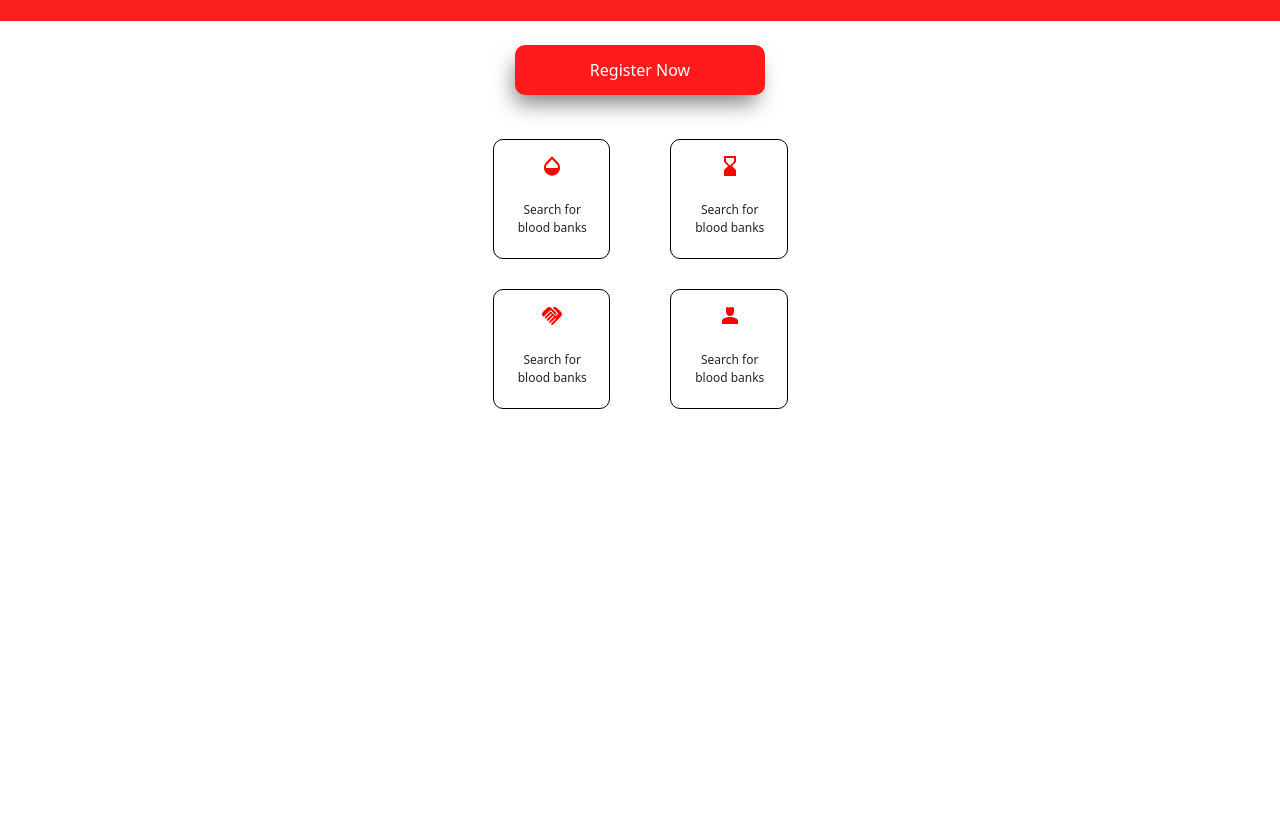
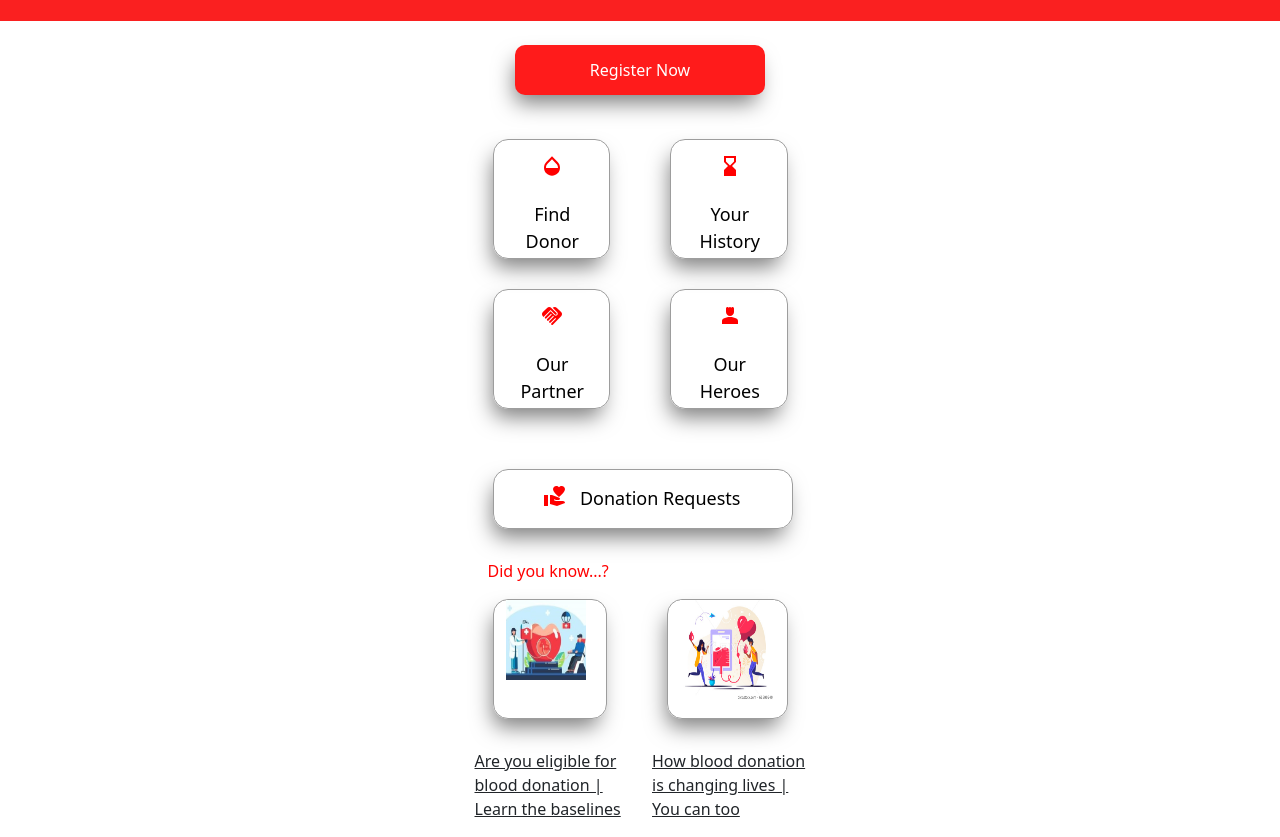
Before and after one commit to Eddie2111/BloodLagbe-Frontend, a React app: page /home in a window 1280 px wide. Shown: the part 91-928 px from the top of the page. Before the commit the page ends 800 px from the top, so only its background shows below. Built offline with nearby package versions, Linux system fonts and the light colour scheme.

Commit message:
Push [1.0.0] [Complete]

```diff
--- a/package.json
+++ b/package.json
@@ -18,6 +18,7 @@
     "react": "^18.2.0",
     "react-bootstrap": "^2.6.0",
     "react-dom": "^18.2.0",
+    "react-helmet": "^6.1.0",
     "react-router-dom": "^6.4.4",
     "react-scripts": "5.0.1",
     "styled-components": "^5.3.6",
--- a/src/index.js
+++ b/src/index.js
@@ -5,6 +5,7 @@ import App from './pages/App';
 import Home from './pages/Home';
 import Register from './pages/Register';
 import UnderConstruction from './pages/UnderConstruction';
+import SEO from './pages/components/SEO';
 import 'bootstrap/dist/css/bootstrap.min.css';
 import {BrowserRouter, Routes, Route} from 'react-router-dom';
 import reportWebVitals from './reportWebVitals';
@@ -12,6 +13,7 @@ import reportWebVitals from './reportWebVitals';
 const root = ReactDOM.createRoot(document.getElementById('root'));
 root.render(
   <React.StrictMode>
+    <SEO/>
     <BrowserRouter>
     <Routes>
     <Route path="/" element={<App />} />
--- a/src/pages/Home.js
+++ b/src/pages/Home.js
@@ -1,12 +1,23 @@
+import { useNavigate } from 'react-router-dom';
+import { motion } from 'framer-motion';
+
+import image1 from '../statics/image1.jpg';
+import image2 from '../statics/image2.jpg';
 import OpacityIcon from '@mui/icons-material/Opacity';
 import HourglassBottomIcon from '@mui/icons-material/HourglassBottom';
 import HandshakeIcon from '@mui/icons-material/Handshake';
 import Person4Icon from '@mui/icons-material/Person4';
 import NavbarWithSidebar from "./components/NavbarWithSidebar";
+import VolunteerActivismIcon from '@mui/icons-material/VolunteerActivism';
 const Home = ()=>{
+    const navigate = useNavigate();
     return (
         <div>
             <NavbarWithSidebar/>
+            <motion.div
+                initial={{opacity: 0}}
+                animate={{opacity: 1}}
+                transition={{ duration: 1.5 }}>
             <div className="DashboardContainer">
                 <br/>
                 <center>
@@ -14,46 +25,100 @@ const Home = ()=>{
                 </center>
                 <br/>
 
-            <div class="container">
-                <div class="row">
-                    <div class="col bordering">
+            <div className="container">
+
+                <div className="row">
+
+                    <div className="col bordering">
+                        <a href="/error" className="linkers">
                     <ul>
                         <div className="buttonTexts">
                             <p className="buttonIcons"> <OpacityIcon/></p>
-                            <li>Search for blood banks</li>
+                            <li className="dashButtonText">Find Donor</li>
                         </div>
                     </ul>
+                        </a>
                     </div>
-                    <div class="col bordering">
+
+
+                    <div className="col bordering">
+                        <a href="/error" className="linkers">
                     <ul>
                         <div className="buttonTexts">
                             <p className="buttonIcons"> <HourglassBottomIcon/></p>
-                            <li>Search for blood banks</li>
+                            <li className="dashButtonText">Your History</li>
                         </div>
                     </ul>
+                        </a>
                     </div>
+
                 </div>
-                <div class="row">
-                    <div class="col bordering">
+                <div className="row">
+
+                    <div className="col bordering">
+                        <a href="/error" className="linkers">
                     <ul>
                         <div className="buttonTexts">
                             <p className="buttonIcons"> <HandshakeIcon/></p>
-                            <li>Search for blood banks</li>
+                            <li className="dashButtonText">Our Partner</li>
                         </div>
                     </ul>
+                    </a>
                     </div>
-                    <div class="col bordering">
+
+
+                    <div className="col bordering">
+                        <a href="/error" className="linkers">
                     <ul>
                         <div className="buttonTexts">
                             <p className="buttonIcons"> <Person4Icon/></p>
-                            <li>Search for blood banks</li>
+                            <li className="dashButtonText">Our Heroes</li>
                         </div>
                     </ul>
+                        </a>
                     </div>
-                </div>
+
                 </div>
 
             </div>
+                <a className="linkers" href="/error">
+            <div className="donationBordering">
+            &nbsp;&nbsp;&nbsp;&nbsp;&nbsp;&nbsp;&nbsp;&nbsp;&nbsp;
+            &nbsp;&nbsp;
+
+                    <font className="buttonIcons"> <VolunteerActivismIcon/></font>
+                    &nbsp;&nbsp;&nbsp;
+                    <p className="centering dashButtonText"> Donation Requests</p>
+
+            </div>
+            </a>
+            </div>
+
+            <div className="DashboardContainer">
+            <p className = "facts">&nbsp;&nbsp;&nbsp;&nbsp;&nbsp; Did you know...?</p>
+                <div className="container">
+                    <div className="row">
+                        <div className="col bordering1">
+                            <img src={image1} alt="Blood Donation Facts" height="80px" width="80px"/>
+                        </div>
+
+                        <div className="col bordering1">
+                        <img src={image2} alt="Blood Donation Facts" height="100px" width="95px"/>
+                        </div>
+                    </div>
+                    <div className="row">
+                        <div className="col ">
+                            <p className="factLink"> Are you eligible for blood donation | Learn the baselines</p>
+                        </div>
+
+                        <div className="col">
+                        <p className="factLink">How blood donation is changing lives | You can too</p>
+                        </div>
+                    </div>
+
+                </div>
+            </div>
+            </motion.div>
         </div>
     )
 }
--- a/src/pages/Register.js
+++ b/src/pages/Register.js
@@ -1,13 +1,17 @@
 import React from "react";
+import { useNavigate } from "react-router-dom";
 import AccountCircleIcon from '@mui/icons-material/AccountCircle';
 import LocalPhoneIcon from '@mui/icons-material/LocalPhone';
 import BloodtypeIcon from '@mui/icons-material/Bloodtype';
 import NavbarWithSidebar from "./components/NavbarWithSidebar";
+import {motion} from "framer-motion";
 import axios from "axios";
-import { useState,useEffect } from "react";
+import { useState } from "react";
+import backend from "./components/backend";
 
 const Register = ()=>{
     const [msg,setMsg] = useState("");
+    const navigate = useNavigate();
     const options = [
         {
           label: "A+",
@@ -40,19 +44,35 @@ const Register = ()=>{
       ];
     const onSubmit = (e) => {
         e.preventDefault();
+        axios.post(backend+"testSignup",{
+            name: e.target.name.value,
+            phoneNumber: e.target.phoneNumber.value,
+            bloodGroup: e.target.bloodGroup.value,
+    },{ withCredentials: true }).then((res)=>{
+        console.log(res.data);
+    })
+    .catch((err)=>{
+        console.log(err);
+    })
+
         setMsg("Thanks for registering");
-        setInterval(() => {setMsg("");}, 4000)
+        setInterval(() => {setMsg("");navigate("/home");}, 4000)
     }
 
     return (
         <>
         <NavbarWithSidebar/>
+        <motion.div
+                initial={{ y:300 ,opacity: 0 }}
+                animate={{ y:0, opacity: 1 }}
+                transition={{ duration: 1 }}>
         <div className="DashboardContainer">
             <center><h3>Register Now</h3></center>
+            <br/><br/>
         <form onSubmit={onSubmit}>
             <div className="form-group">
             <span><AccountCircleIcon/></span>
-                <input className="form-field" type="text" name="email" placeholder="example@email.com"/>
+                <input className="form-field" type="text" name="name" placeholder="John Doe"/>
             </div>
             <br/>
             <div className="form-group">
@@ -67,16 +87,15 @@ const Register = ()=>{
                 <option value={option.value}>{option.label}</option>))}
             </select>
             </div>
-            <br/>
+            <br/><br/>
             <center>
                 <button className="button" type="submit">Register</button>
             </center>
             </form>
-
             <center><p>&nbsp; {msg} &nbsp;</p></center>
         </div>
 
-
+                    </motion.div>
         </>
     )
 }
--- a/src/pages/components/NavbarWithSidebar.js
+++ b/src/pages/components/NavbarWithSidebar.js
@@ -1,15 +1,9 @@
-import React,{ useState, useEffect } from "react";
 import logo from '../../logoWhite.svg';
 import WidgetsIcon from '@mui/icons-material/Widgets';
-import { useNavigate } from 'react-router-dom';
+
 function NavbarWithSidebar() {
-    const [sidebar, setSidebar] = useState(false);
 
-    const showSidebar = () => setSidebar(!sidebar);
-    function Proceed(){
-        const navigate = useNavigate();
-        navigate('/home');
-    }
+
     return (
         <>
         <div className="navbar">
--- /dev/null
+++ b/src/pages/components/SEO.js
@@ -0,0 +1,14 @@
+import { Helmet } from "react-helmet"
+
+const SEO = () => {
+    return (
+
+        <Helmet title="Blood Lagbe" htmlAttributes={{ lang: "en" }}>
+            <meta name="description" content="Blood Lagbe v1.1" />
+            <meta property="og:type" content="volunteering,medical" />
+            <meta property="og:title" content="Blood Lagbe" />
+            <meta property="og:description" content="A new platform for blood donation" />
+        </Helmet>
+    )
+            }
+export default SEO;
--- /dev/null
+++ b/src/pages/components/backend.js
@@ -0,0 +1,2 @@
+const backend = "https://blood-lagbe-001.onrender.com/"
+export default backend;
--- a/src/pages/styles/app.css
+++ b/src/pages/styles/app.css
@@ -123,11 +123,43 @@
     transition: 0.3s ease-in-out;
 }
 .bordering{
-    border:1px solid black;
+    border:1px solid rgb(157, 157, 157);
     height:120px;
-    border-radius: 10px;
+    border-radius: 15px;
     width:180px;
     margin:30px;
+    box-shadow: -4px 12px 21px -4px rgba(0,0,0,0.51);
+    -webkit-box-shadow: -4px 12px 21px -4px rgba(0,0,0,0.51);
+    -moz-box-shadow: -4px 12px 21px -4px rgba(0,0,0,0.51);
+}
+.facts{
+    color:red;
+    font-weight:500;
+}
+.factLink{
+    text-decoration: underline;
+}
+.bordering1{
+    border:1px solid rgb(157, 157, 157);
+    height:120px;
+    border-radius: 15px;
+    width:130px;
+    margin:30px;
+    box-shadow: -4px 12px 21px -4px rgba(0,0,0,0.51);
+    -webkit-box-shadow: -4px 12px 21px -4px rgba(0,0,0,0.51);
+    -moz-box-shadow: -4px 12px 21px -4px rgba(0,0,0,0.51);
+}
+.donationBordering{
+    border:1px solid rgb(157, 157, 157);
+    height:60px;
+    border-radius: 15px;
+    width:300px;
+    margin:30px;
+    display:flex;
+    flex-direction: row;
+    box-shadow: -4px 12px 21px -4px rgba(0,0,0,0.51);
+    -webkit-box-shadow: -4px 12px 21px -4px rgba(0,0,0,0.51);
+    -moz-box-shadow: -4px 12px 21px -4px rgba(0,0,0,0.51);
 }
 .buttonIcons{
     font-size: 30px;
@@ -141,6 +173,19 @@
     margin-left:-30px;
     font-size:12px;
 }
+.centering{
+    text-align: center;
+    justify-content: center;
+    padding-top:15px;
+}
+.dashButtonText{
+    font-size: 18px;
+    font-weight: 500;
+}
+.linkers{
+    text-decoration: none;
+    color:black;
+}
 .form-field {
     display: block;
     width: 100%;
@@ -152,8 +197,8 @@
     border-radius: 6px;
     -webkit-appearance: none;
     color: var(--input-color);
-    border: 1px solid var(--input-border);
-    background: var(--input-background);
+    border: 1px solid #CDD9ED;
+    background:  #fff;
     transition: border .3s ease;
     &::placeholder {
         color: var(--input-placeholder);
```
Also changed, not shown: src/pages/App.js (+8 -2 lines), src/statics/image1.jpg (added), src/statics/image2.jpg (added), 1 other file.
